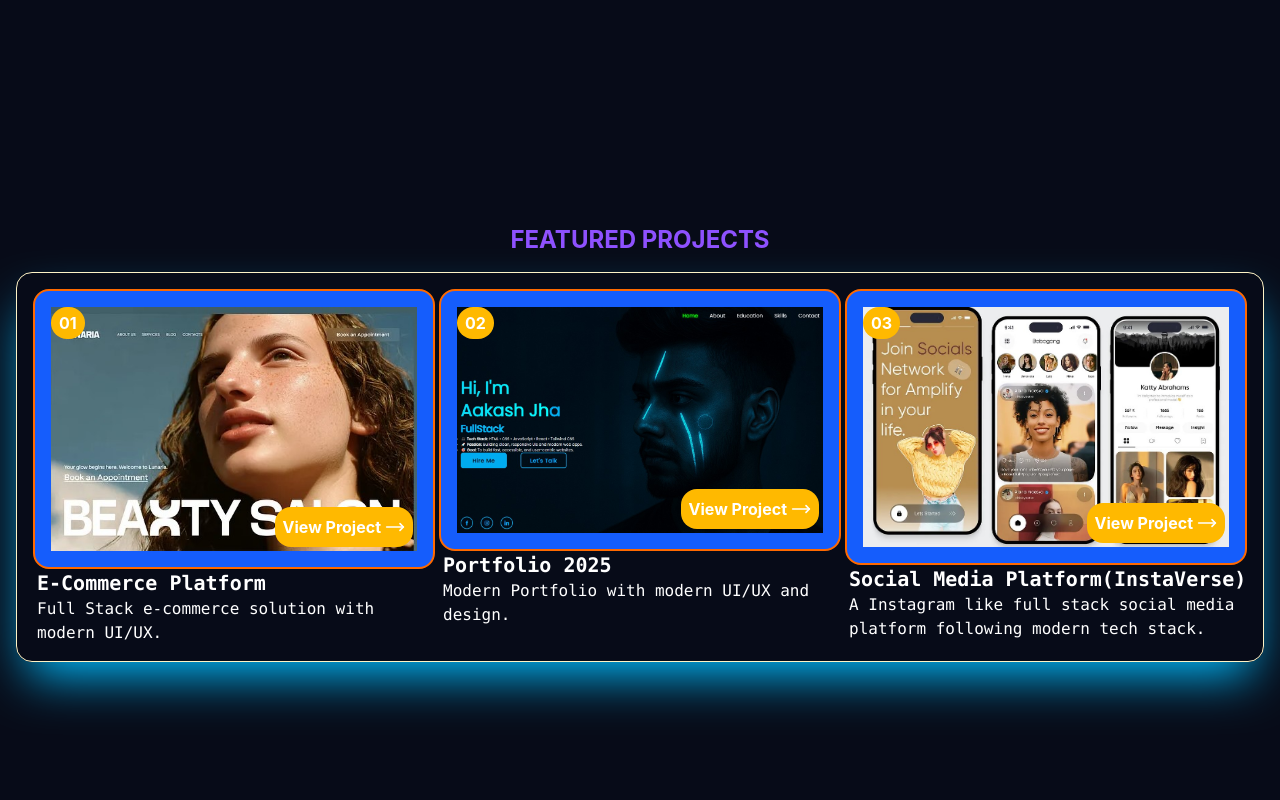
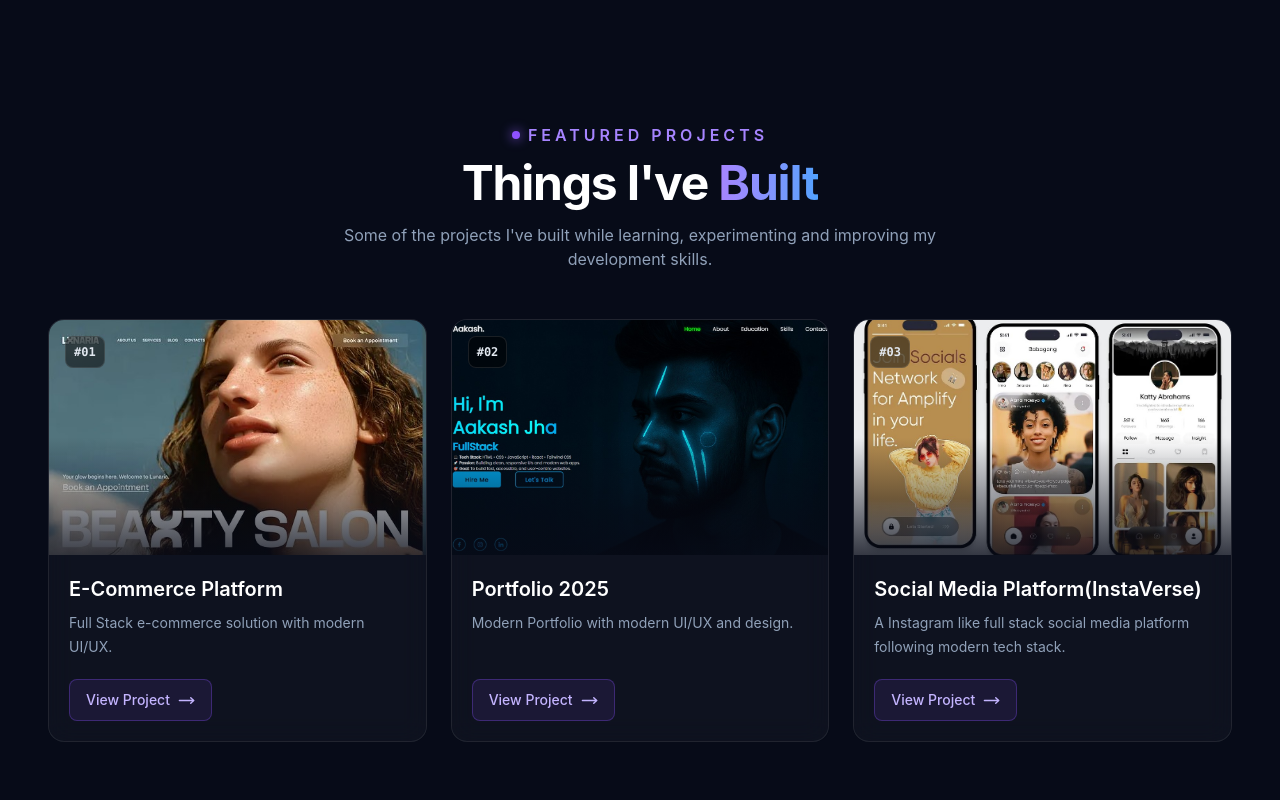
Before and after one commit to Aakash-Jha-818/Modern_Portfolio, a React (Vite) app: page / in a window 1280 px wide. Shown: the part 2360-3160 px from the top of the page. Built offline with nearby package versions, Linux system fonts and the light colour scheme.

Commit message:
Refactor Projects component for improved readability

```diff
--- a/src/components/Projects.jsx
+++ b/src/components/Projects.jsx
@@ -1,37 +1,138 @@
-import React from 'react'
-import { MoveRight } from 'lucide-react'
+import React from "react";
+import { MoveRight } from "lucide-react";
+// Make sure to format or pretteir the document other I do write messy codes.
 
-const Projects = ({project}) => {
+const Projects = ({ project }) => {
   return (
-    <div>
-      <section id='Projects' className='min-h-screen bg-[#070B18] text-center p-4 flex justify-center flex-col gap-4'>
-        <h1 className='text-2xl uppercase text-violet-500 font-bold'>Featured Projects</h1>
-        <div className='blockContainer block'>
-            <div className="projectsContainer flex flex-col md:grid grid-cols-3 p-4 shadow-2xl shadow-sky-400 gap-1 rounded-2xl border border-amber-100">
-            {
-                project.map((item)=>(
+    <section
+      id="Projects"
+      className="min-h-screen bg-[#070B18] text-white px-4 py-20 md:px-8 lg:px-12"
+    >
+      <div className="max-w-7xl mx-auto">
 
-                    <div key={item.id}>
-                        <div className=' transition duration-300 ease-in-out hover:-translate-y-1 hover:scale-105 bg-blue-600 text-white p-3  border-2 border-orange-500 relative rounded-2xl p-4 w-full'>
-                        <img src={item.img} alt="" className='h-full w-full object-cover' />
-                            <div className="no absolute top-4 left-4 rounded-4xl bg-amber-400 text-white font-bold px-2 py-1">{item.id}</div>
-                            <button  className='px-2 py-2 absolute bottom-5 flex items-center gap-1 text-white font-bold right-5 bg-amber-400 rounded-2xl'><a href="https://github.com/Aakash-Jha-818">View Project</a><MoveRight size={20} /></button>
+        {/* heading */}
+        <div className="text-center mb-12">
+          <span className="flex justify-center items-center gap-2 text-sm md:text-base uppercase tracking-[0.25em] text-violet-400 font-semibold">
+            <span className="w-2 h-2 rounded-full bg-violet-500 shadow-[0_0_12px_#8b5cf6]" />
+            Featured Projects
+          </span>
 
-                    </div>
-                    <div className="about font-mono pl-1">
-                        <h3 className='text-xl font-bold text-white text-left '>{item.name}</h3>
-                        <p className='text-white text-left'>{item.description}.</p>
-                    </div>
-                    </div>
+          <h2 className="mt-3 text-3xl md:text-4xl lg:text-5xl font-bold tracking-tight">
+            Things I&apos;ve{" "}
+            <span className="text-transparent bg-clip-text bg-linear-to-r from-violet-400 to-blue-400">
+              Built
+            </span>
+          </h2>
 
-                ))
-            }
+          <p className="mt-4 max-w-2xl mx-auto text-sm md:text-base text-slate-400">
+            Some of the projects I&apos;ve built while learning, experimenting
+            and improving my development skills.
+          </p>
+        </div>
 
+        {/* Projects Container... */}
+        <div className="grid grid-cols-1 md:grid-cols-2 lg:grid-cols-3 gap-6">
+          {project.map((item) => (
+            <article
+              key={item.id}
+              className="
+                group
+                relative
+                overflow-hidden
+                rounded-2xl
+                border border-white/8
+                bg-white/3
+                backdrop-blur-md
+                transition-all duration-300
+                hover:-translate-y-2
+                hover:border-violet-500/40
+                hover:bg-white/5
+              "
+            >
+              {/* Image wala part */}
+              <div className="relative aspect-[16/10] overflow-hidden">
+                <img
+                  src={item.img}
+                  alt={item.name}
+                  className="
+                    h-full
+                    w-full
+                    object-cover
+                    transition-transform
+                    duration-500
+                    group-hover:scale-105
+                  "
+                />
+
+
+                <div className="absolute inset-0 bg-linear-to-t from-[#070B18] via-transparent to-transparent opacity-80" />
+
+
+                <div className="absolute top-4 left-4">
+                  <span className="flex h-8 min-w-8 items-center justify-center rounded-lg border border-white/10 bg-black/50 px-2 font-mono text-xs font-semibold text-slate-200 backdrop-blur-md">
+                    #{String(item.id).padStart(2, "0")}
+                  </span>
+                </div>
+
+
+              </div>
+
+              {/* Project ki details */}
+              <div className="p-5">
+
+                {/* Project name */}
+                <h3 className="text-left text-xl font-semibold text-white">
+                  {item.name}
+                </h3>
+
+                {/* Project description */}
+                <p className="mt-2 min-h-12 text-left text-sm leading-6 text-slate-400">
+                  {item.description}.
+                </p>
+
+                {/* View project btn */}
+                <div className="mt-5">
+                  <a
+                    href="https://github.com/Aakash-Jha-818"
+                    target="_blank"
+                    rel="noopener noreferrer"
+                    className="
+                      inline-flex
+                      items-center
+                      gap-2
+                      rounded-lg
+                      border
+                      border-violet-500/30
+                      bg-violet-500/10
+                      px-4
+                      py-2.5
+                      text-sm
+                      font-medium
+                      text-violet-300
+                      transition-all
+                      duration-300
+                      hover:bg-violet-500
+                      hover:text-white
+                      hover:border-violet-500
+                    "
+                  >
+                    View Project
+                    <MoveRight
+                      size={17}
+                      className="transition-transform duration-300 group-hover:translate-x-1"
+                    />
+                  </a>
+                </div>
+              </div>
+
+
+              <div className="absolute bottom-0 left-0 h-px w-0 bg-gradient-to-r from-transparent via-violet-500 to-transparent transition-all duration-500 group-hover:w-full" />
+            </article>
+          ))}
         </div>
-        </div>
-      </section>
-    </div>
-  )
-}
+      </div>
+    </section>
+  );
+};
 
-export default Projects
+export default Projects;
```
